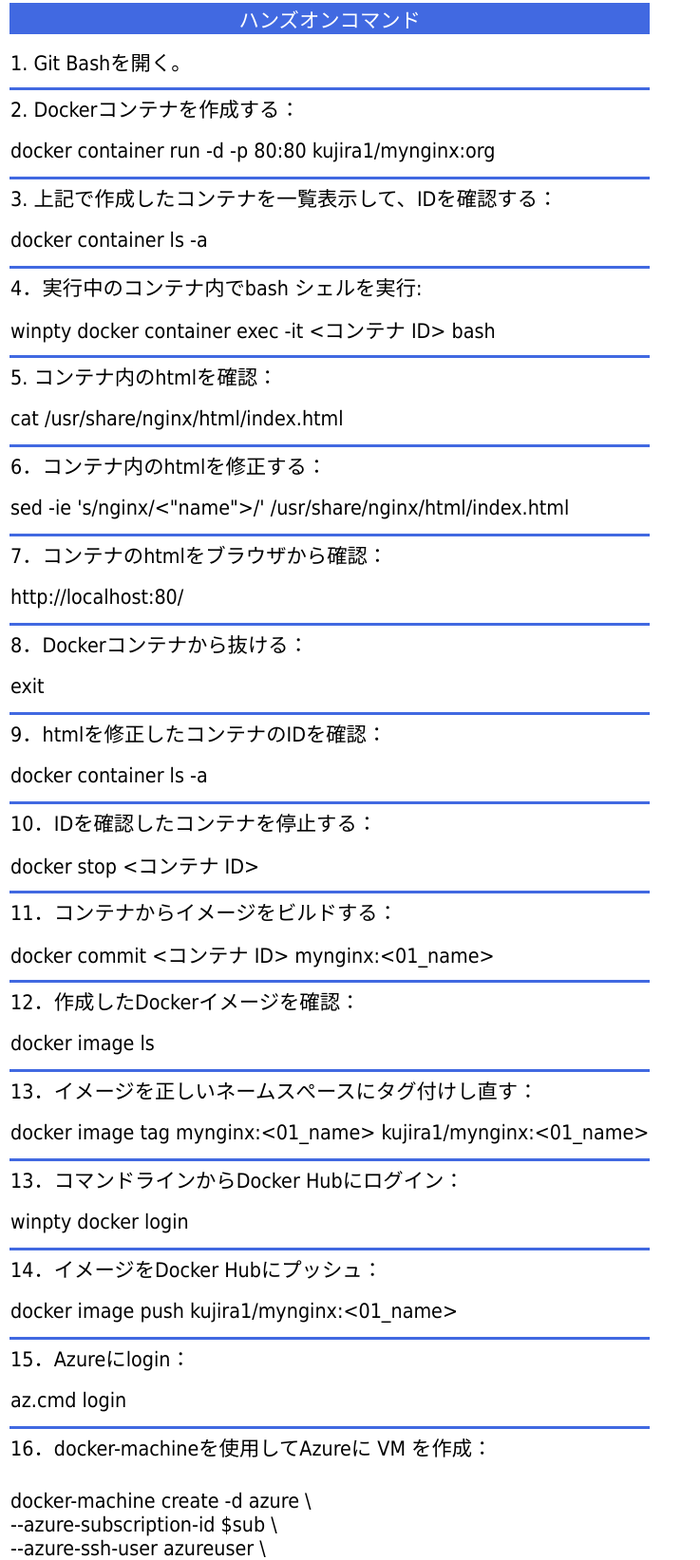
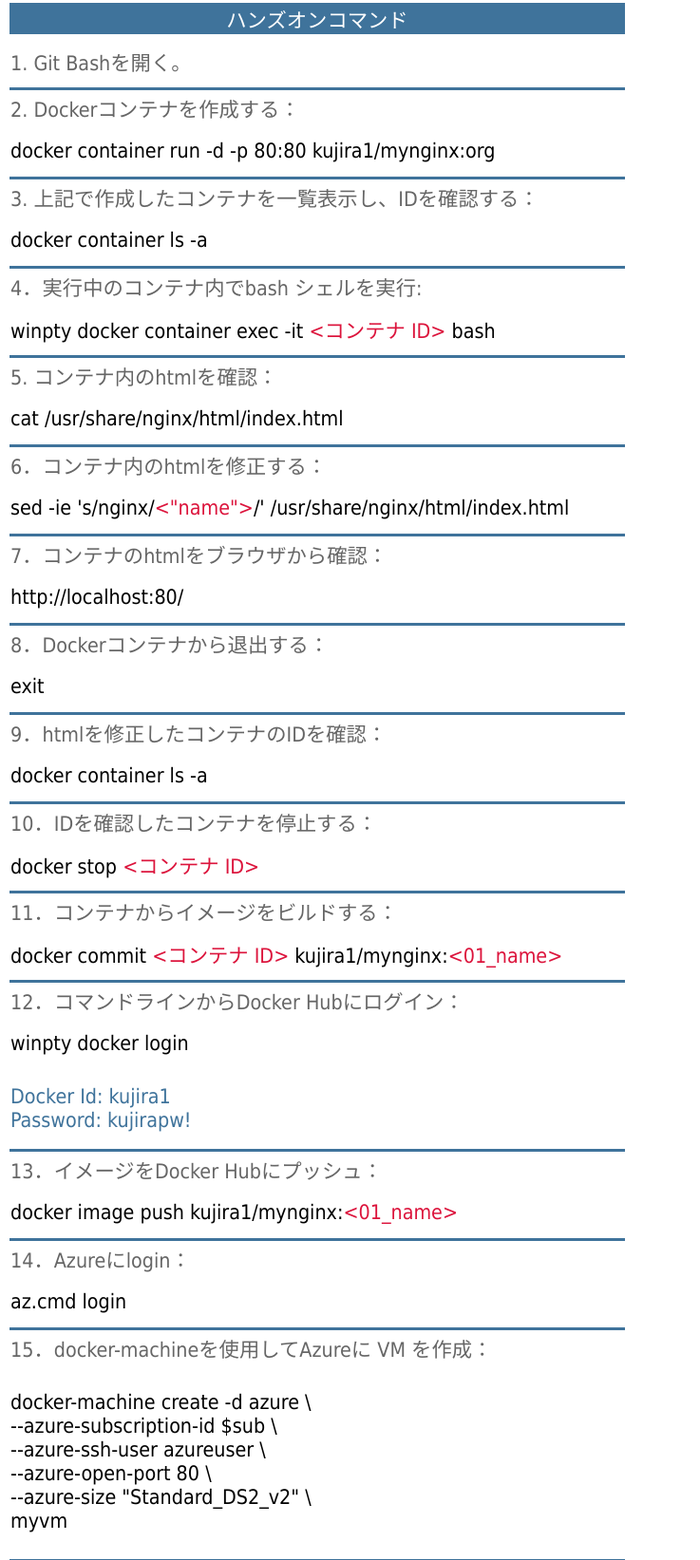
Before and after one commit to kujira01/kujira01.github.io, a plain HTML site: page index.html in a window 1280 px wide. Shown: the part 7-1650 px from the top of the page at 95% size, without its empty margins (0-737 px from the left). Drawn offline with Linux system fonts and the light colour scheme.

Commit message:
Update index.html

```diff
--- a/index.html
+++ b/index.html
@@ -8,25 +8,28 @@
         font-family: Tahoma, Verdana, Arial, sans-serif;
         font-size: 16pt;
     }
+.aka {color:#dc143c;}
+.gray{color:#666666;}
+.ao{color:#3f739b;}
 </style>
 </head>
 <body>
 <table border="0">
 
 <tr>
-<td bgcolor="#4169e1" align="center"　height=60pt style="color:#ffffff;">ハンズオンコマンド</td>
+<td bgcolor="#3f739b" align="center"　height=70pt style="color:#ffffff;">ハンズオンコマンド</td>
 </tr>
 
 <tr>
-<td height=50pt>1. Git Bashを開く。</td>
+<td height=50pt class="gray">1. Git Bashを開く。</td>
 </tr>
 
 <tr>
-<td height=1pt bgcolor="#4169e1"></td>
+<td height=1pt bgcolor="#3f739b"></td>
 </tr>
 
 <tr>
-<td>2. Dockerコンテナを作成する：</td>
+<td class="gray">2. Dockerコンテナを作成する：</td>
 </tr>
 
 <tr>
@@ -34,11 +37,11 @@
 </tr>
 
 <tr>
-<td height=1pt bgcolor="#4169e1"></td>
+<td height=1pt bgcolor="#3f739b"></td>
 </tr>
 
 <tr>
-<td>3. 上記で作成したコンテナを一覧表示して、IDを確認する：</td>
+<td class="gray">3. 上記で作成したコンテナを一覧表示し、IDを確認する：</td>
 </tr>
 
 <tr>
@@ -46,23 +49,23 @@
 </tr>
 
 <tr>
-<td height=1pt bgcolor="#4169e1"></td>
+<td height=1pt bgcolor="#3f739b"></td>
 </tr>
 
 <tr>
-<td>4．実行中のコンテナ内でbash シェルを実行: </td>
+<td class="gray">4．実行中のコンテナ内でbash シェルを実行: </td>
 </tr>
 
 <tr>
-<td height=50pt>winpty docker container exec -it <コンテナ ID> bash</td>
+<td height=50pt>winpty docker container exec -it <font class="aka"><コンテナ ID></font> bash</td>
 </tr>
 
 <tr>
-<td height=1pt bgcolor="#4169e1"></td>
+<td height=1pt bgcolor="#3f739b"></td>
 </tr>
 
 <tr>
-<td>5. コンテナ内のhtmlを確認：</td>
+<td class="gray">5. コンテナ内のhtmlを確認：</td>
 </tr>
 
 <tr>
@@ -70,23 +73,23 @@
 </tr>
 
 <tr>
-<td height=1pt bgcolor="#4169e1"></td>
+<td height=1pt bgcolor="#3f739b"></td>
 </tr>
 
 <tr>
-<td>6．コンテナ内のhtmlを修正する：</td>
+<td class="gray">6．コンテナ内のhtmlを修正する：</td>
 </tr>
 
 <tr>
-<td height=50pt>sed -ie 's/nginx/<"name">/' /usr/share/nginx/html/index.html</td>
+<td height=50pt>sed -ie 's/nginx/<font class="aka"><"name"></font>/' /usr/share/nginx/html/index.html</td>
 </tr>
 
 <tr>
-<td height=1pt bgcolor="#4169e1"></td>
+<td height=1pt bgcolor="#3f739b"></td>
 </tr>
 
 <tr>
-<td>7．コンテナのhtmlをブラウザから確認：</td>
+<td class="gray">7．コンテナのhtmlをブラウザから確認：</td>
 </tr>
 
 <tr>
@@ -94,11 +97,11 @@
 </tr>
 
 <tr>
-<td height=1pt bgcolor="#4169e1"></td>
+<td height=1pt bgcolor="#3f739b"></td>
 </tr>
 
 <tr>
-<td>8．Dockerコンテナから抜ける：</td>
+<td class="gray">8．Dockerコンテナから退出する：</td>
 </tr>
 
 <tr>
@@ -106,11 +109,11 @@
 </tr>
 
 <tr>
-<td height=1pt bgcolor="#4169e1"></td>
+<td height=1pt bgcolor="#3f739b"></td>
 </tr>
 
 <tr>
-<td>9．htmlを修正したコンテナのIDを確認：</td>
+<td class="gray">9．htmlを修正したコンテナのIDを確認：</td>
 </tr>
 
 <tr>
@@ -118,59 +121,35 @@
 </tr>
 
 <tr>
-<td height=1pt bgcolor="#4169e1"></td>
+<td height=1pt bgcolor="#3f739b"></td>
 </tr>
 
 <tr>
-<td>10．IDを確認したコンテナを停止する：</td>
+<td class="gray">10．IDを確認したコンテナを停止する：</td>
 </tr>
 
 <tr>
-<td height=50pt>docker stop <コンテナ ID></td>
+<td height=50pt>docker stop <font class="aka"><コンテナ ID></font></td>
 </tr>
 
 <tr>
-<td height=1pt bgcolor="#4169e1"></td>
+<td height=1pt bgcolor="#3f739b"></td>
 </tr>
 
 <tr>
-<td>11．コンテナからイメージをビルドする：</td>
+<td class="gray">11．コンテナからイメージをビルドする：</td>
 </tr>
 
 <tr>
-<td height=50pt>docker commit <コンテナ ID>  mynginx:<01_name></td>
+<td height=50pt>docker commit <font class="aka"><コンテナ ID></font>  kujira1/mynginx:<font class="aka"><01_name></font></td>
 </tr>
 
 <tr>
-<td height=1pt bgcolor="#4169e1"></td>
+<td height=1pt bgcolor="#3f739b"></td>
 </tr>
 
 <tr>
-<td>12．作成したDockerイメージを確認：</td>
-</tr>
-
-<tr>
-<td height=50pt>docker image ls</td>
-</tr>
-
-<tr>
-<td height=1pt bgcolor="#4169e1"></td>
-</tr>
-
-<tr>
-<td>13．イメージを正しいネームスぺースにタグ付けし直す：</td>
-</tr>
-
-<tr>
-<td height=50pt>docker image tag mynginx:<01_name> kujira1/mynginx:<01_name></td>
-</tr>
-
-<tr>
-<td height=1pt bgcolor="#4169e1"></td>
-</tr>
-
-<tr>
-<td>13．コマンドラインからDocker Hubにログイン：</td>
+<td class="gray">12．コマンドラインからDocker Hubにログイン：</td>
 </tr>
 
 <tr>
@@ -178,23 +157,27 @@
 </tr>
 
 <tr>
-<td height=1pt bgcolor="#4169e1"></td>
+<td height=80pt class="ao">Docker Id: kujira1<br> Password: kujirapw!</td>
 </tr>
 
 <tr>
-<td>14．イメージをDocker Hubにプッシュ：</td>
+<td height=1pt bgcolor="#3f739b"></td>
 </tr>
 
 <tr>
-<td height=50pt>docker image push kujira1/mynginx:<01_name></td>
+<td class="gray">13．イメージをDocker Hubにプッシュ：</td>
 </tr>
 
 <tr>
-<td height=1pt bgcolor="#4169e1"></td>
+<td height=50pt>docker image push kujira1/mynginx:<font class="aka"><01_name></font></td>
 </tr>
 
 <tr>
-<td>15．Azureにlogin：</td>
+<td height=1pt bgcolor="#3f739b"></td>
+</tr>
+
+<tr>
+<td class="gray">14．Azureにlogin：</td>
 </tr>
 
 <tr>
@@ -202,11 +185,11 @@
 </tr>
 
 <tr>
-<td height=1pt bgcolor="#4169e1"></td>
+<td height=1pt bgcolor="#3f739b"></td>
 </tr>
 
 <tr>
-<td>16．docker-machineを使用してAzureに VM を作成：</td>
+<td class="gray">15．docker-machineを使用してAzureに VM を作成：</td>
 </tr>
 
 <tr>
@@ -219,11 +202,11 @@
 </tr>
 
 <tr>
-<td height=1pt bgcolor="#4169e1"></td>
+<td height=1pt bgcolor="#3f739b"></td>
 </tr>
 
 <tr>
-<td>17．Azure上に入れたDockerに変更する：</td>
+<td class="gray">16．Docker コマンドの対象をAzure上に入れたDockerに変更する：</td>
 </tr>
 
 <tr>
@@ -231,23 +214,23 @@
 </tr>
 
 <tr>
-<td height=1pt bgcolor="#4169e1"></td>
+<td height=1pt bgcolor="#3f739b"></td>
 </tr>
 
 <tr>
-<td>18．DockerイメージからAzure上でコンテナを作成：</td>
+<td class="gray">17．DockerイメージからAzure上でコンテナを作成：</td>
 </tr>
 
 <tr>
-<td height=50pt>docker container run -d -p 80:80 kujira1/mynginx:<01_name></td>
+<td height=50pt>docker container run -d -p 80:80 kujira1/mynginx:<font class="aka"><01_name></font></td>
 </tr>
 
 <tr>
-<td height=1pt bgcolor="#4169e1"></td>
+<td height=1pt bgcolor="#3f739b"></td>
 </tr>
 
 <tr>
-<td>19．Dockerコンテナを確認：</td>
+<td class="gray">18．Dockerコンテナを確認：</td>
 </tr>
 
 <tr>
@@ -255,11 +238,11 @@
 </tr>
 
 <tr>
-<td height=1pt bgcolor="#4169e1"></td>
+<td height=1pt bgcolor="#3f739b"></td>
 </tr>
 
 <tr>
-<td>20．Azureのパブリック IP アドレスを取得：</td>
+<td class="gray">19．Azureのパブリック IP アドレスを取得：</td>
 </tr>
 
 <tr>
@@ -267,19 +250,19 @@
 </tr>
 
 <tr>
-<td height=1pt bgcolor="#4169e1"></td>
+<td height=1pt bgcolor="#3f739b"></td>
 </tr>
 
 <tr>
-<td height=60pt>21．取得したIPアドレスをブラウザで確認。</td>
+<td height=60pt class="gray">20．取得したIPアドレスをブラウザで確認。</td>
 </tr>
 
 <tr>
-<td height=1pt bgcolor="#4169e1"></td>
+<td height=1pt bgcolor="#3f739b"></td>
 </tr>
 
 <tr>
-<td>22．Azure上の仮想マシンを停止：</td>
+<td class="gray">21．Azure上の仮想マシンを停止：</td>
 </tr>
 
 <tr>
@@ -287,11 +270,11 @@
 </tr>
 
 <tr>
-<td height=1pt bgcolor="#4169e1"></td>
+<td height=1pt bgcolor="#3f739b"></td>
 </tr>
 
 <tr>
-<td>23．Azure上のvmを削除：</td>
+<td class="gray">22．Azure上の仮想マシンを削除：</td>
 </tr>
 
 <tr>
```
